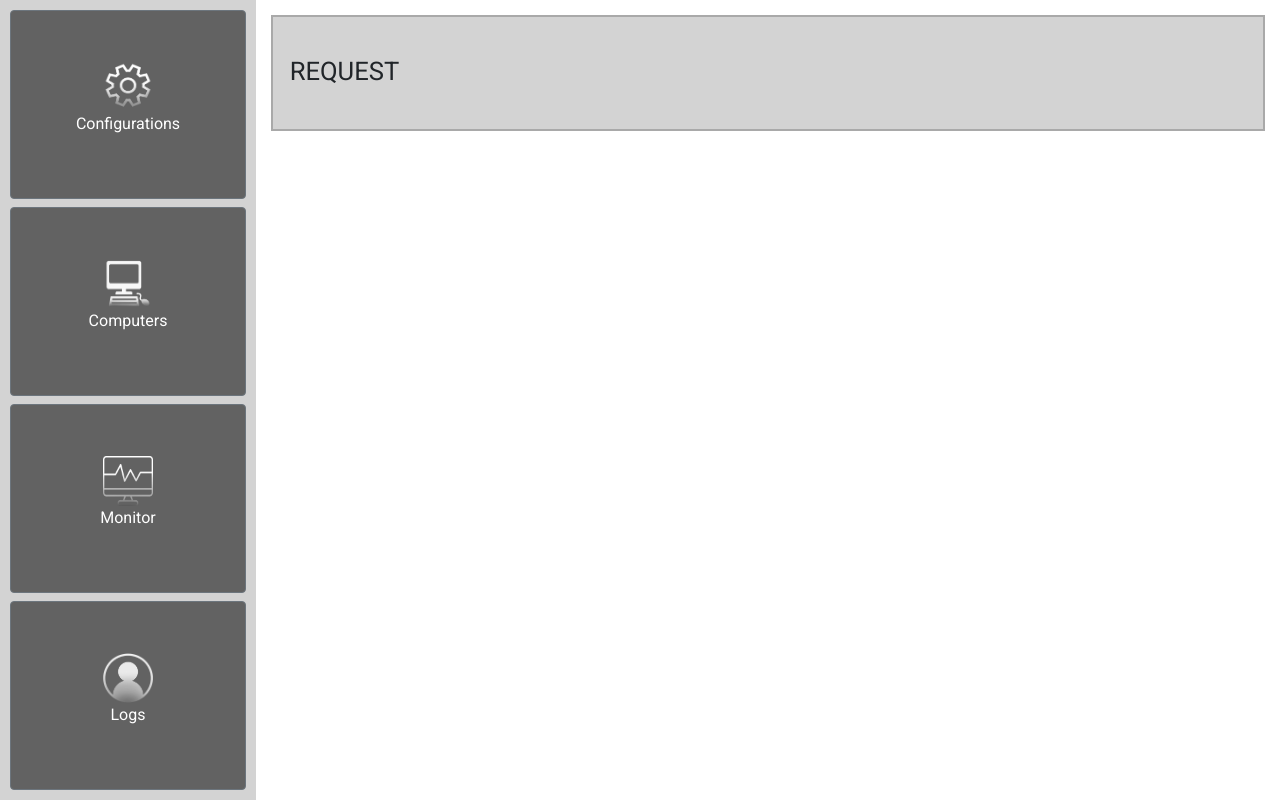
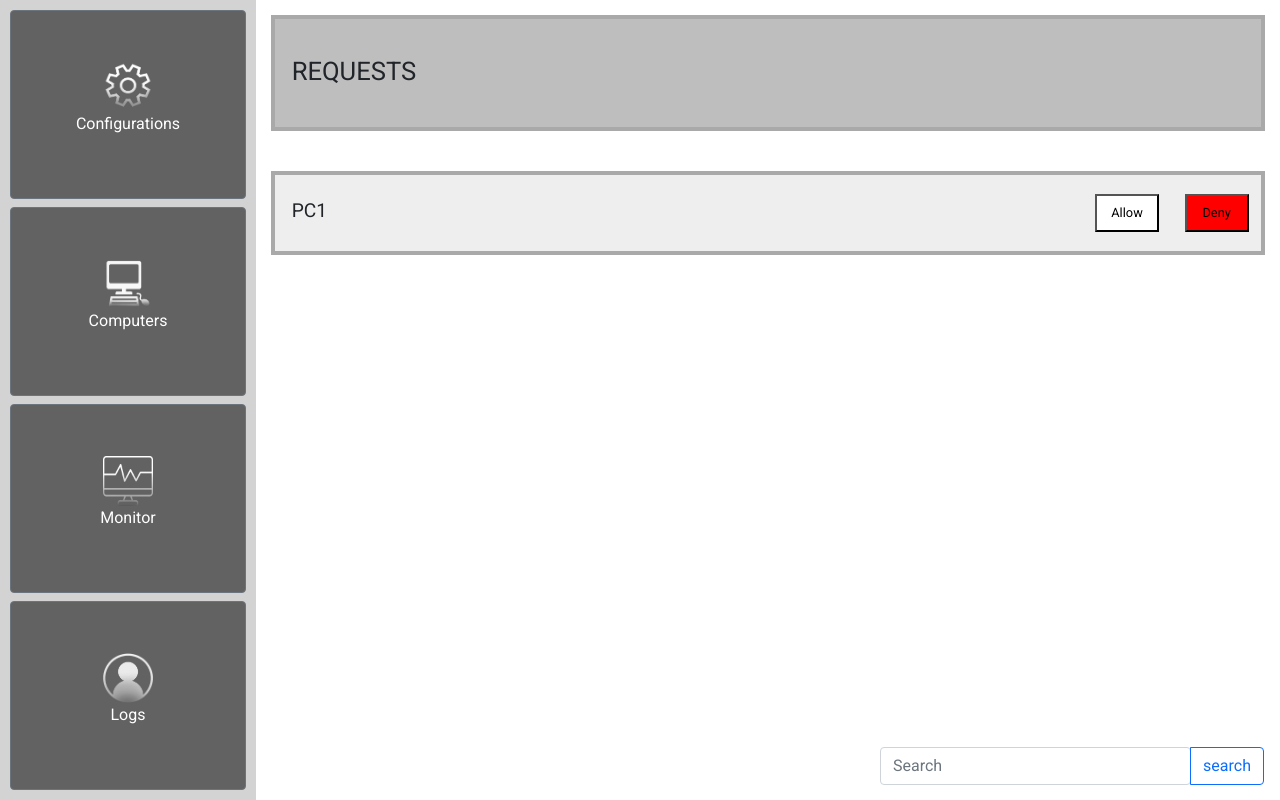
Before and after one commit to Martinius1/Pablle, an Angular app: page /requests in a window 1280 px wide. Built offline with nearby package versions, Linux system fonts and the light colour scheme.

Commit message:
finish requestu i guess

```diff
--- a/src/app/pages/requests/requests.component.html
+++ b/src/app/pages/requests/requests.component.html
@@ -1,5 +1,23 @@
 <div class="header-background">
   <h1 class="request-header">
-    REQUEST
+    REQUESTS
   </h1>
 </div>
+
+<div class="card-background">
+  <h1 class="pc-header">
+    PC1
+  </h1>
+  <button class="button-allow">Allow</button>
+  <button class="button-deny">Deny</button>
+</div>
+
+<div class="button-1">
+
+</div>
+
+<div class="button-2">
+
+</div>
+
+<app-search-bar></app-search-bar>
--- a/src/app/pages/requests/requests.component.scss
+++ b/src/app/pages/requests/requests.component.scss
@@ -1,10 +1,10 @@
 .header-background{
-  background-color: lightgrey;
+  background-color: #BEBEBE;
   height: 15%;
   justify-content: left;
   align-items: center;
   display: flex;
-  border: 2px solid darkgrey;
+  border: 4px solid darkgrey;
   .request-header{
     font-size: 2vw;
     margin-left: 1.3vw;
@@ -15,3 +15,51 @@
   }
 
 }
+
+.card-background{
+  background-color: #EEEEEE;
+  height: 11%;
+  justify-content: left;
+  align-items: center;
+  display: flex;
+  border: 4px solid darkgrey;
+
+  margin-top: 5vh;
+
+
+  .pc-header{
+    font-size: 1.5vw;
+    margin-left: 1.3vw;
+    margin-top: 1.5vh;
+
+  }
+
+  .button-allow{
+    margin-left: 60vw;
+    background-color: white;
+    font-size: 1vw;
+    height: 3vw;
+    width: 5vw;
+
+
+  }
+  .button-deny{
+    margin-left: 2vw;
+    background-color: red;
+    font-size: 1vw;
+    height: 3vw;
+    width: 5vw;
+
+  }
+
+}
+
+
+
+.button-2{
+
+  .button-deny{
+
+  }
+
+}
```
